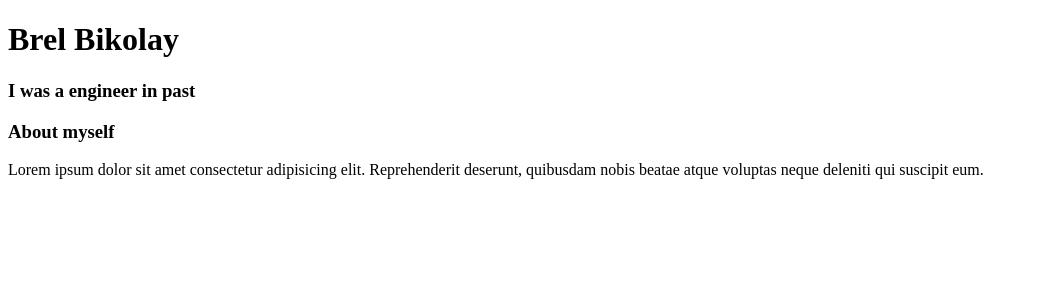
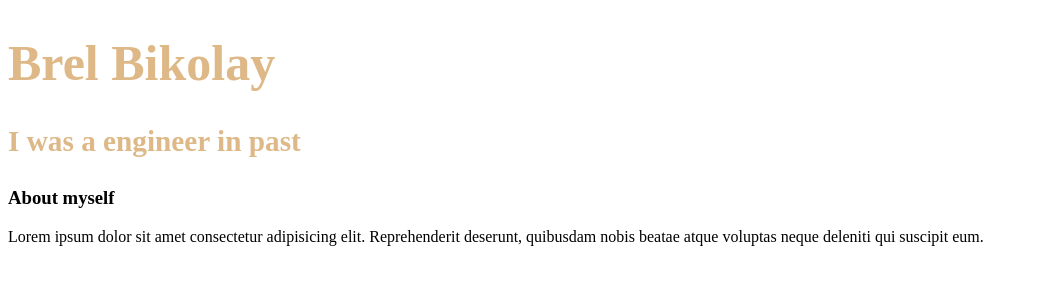
Before and after one commit to ZanderPredator/rssch, a plain HTML site: page index.html in a window 1280 px wide. Shown: the whole page, without its empty margins (0-1038 px from the left). Drawn offline with Linux system fonts and the light colour scheme.

Commit message:
feat: add css features

```diff
--- a/style.css
+++ b/style.css
@@ -1,3 +1,5 @@
 header{
-
+    font-size: 25px;
+    color: burlywood;
+    font-weight: 800;
 }
```
